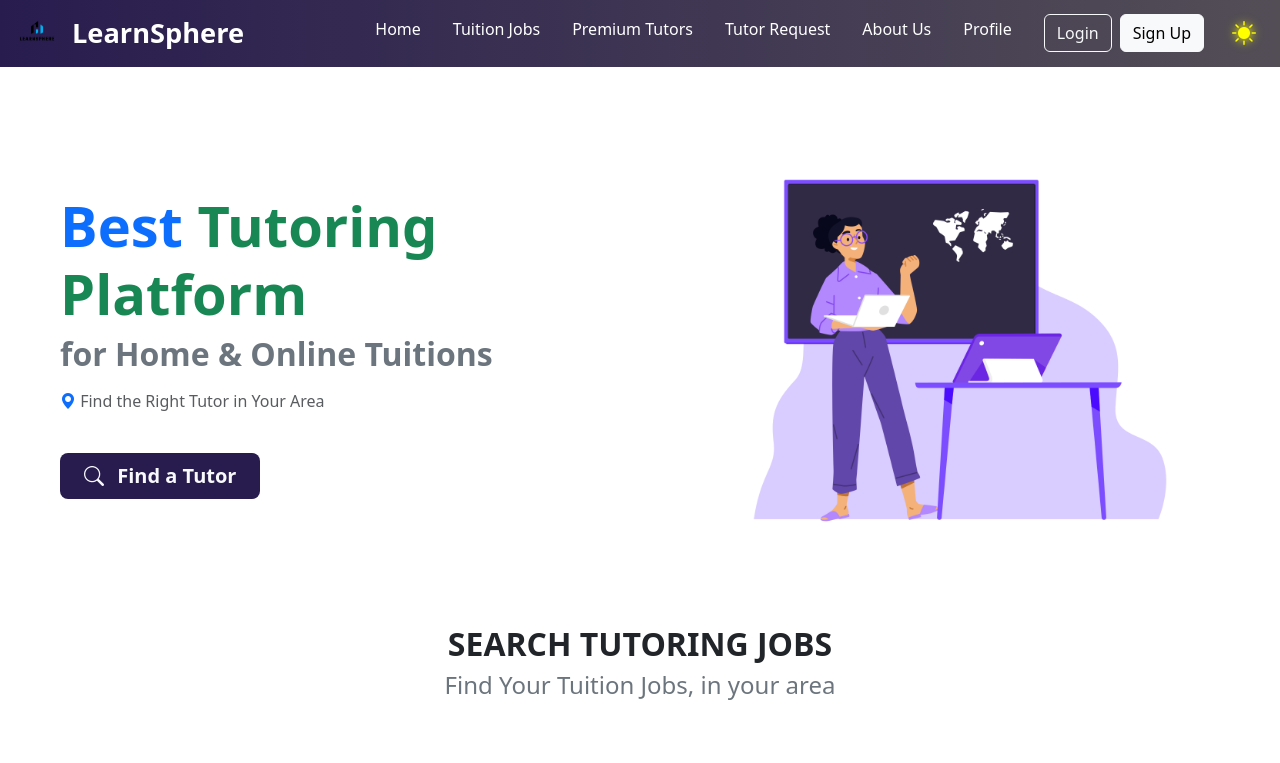
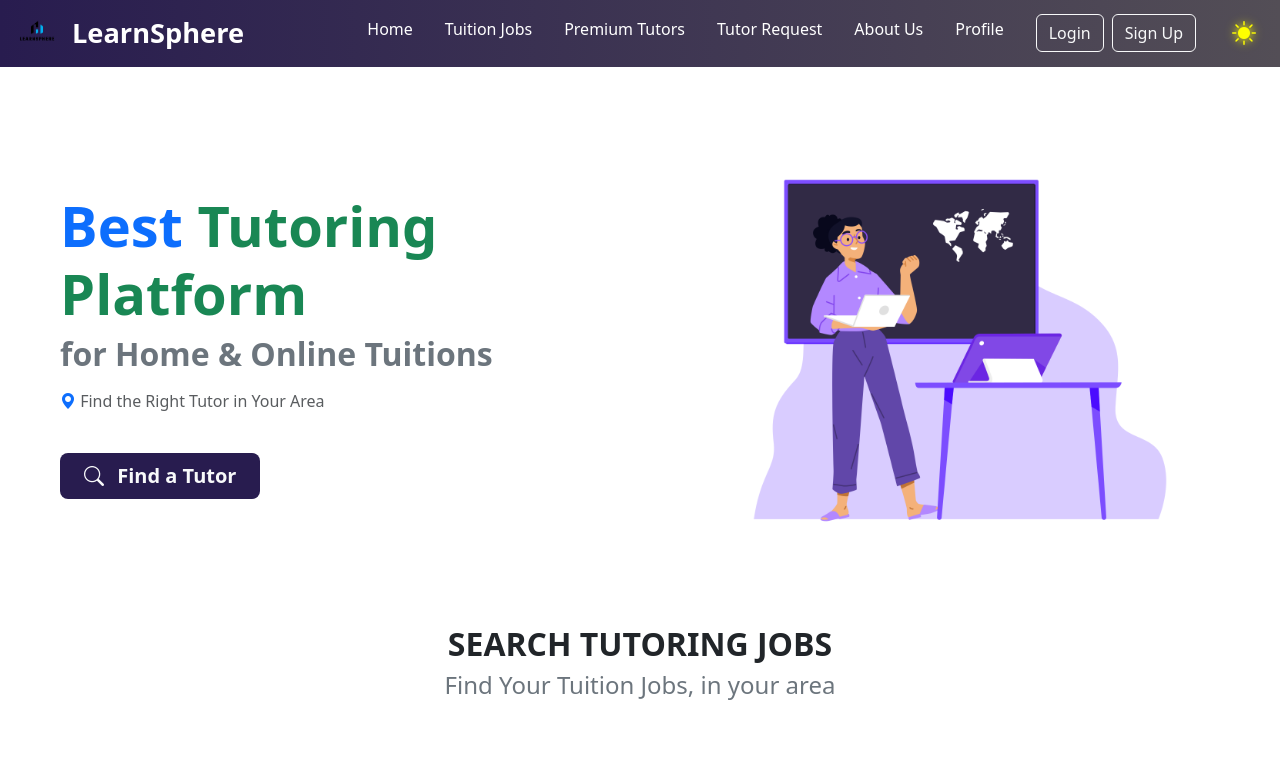
Before and after one commit to amaterasu0001/LearnSphere, a React (Vite) app: page / in a window 1280 px wide. Shown: the top 763 px of the page. Built offline with nearby package versions, Linux system fonts and the light colour scheme.

Commit message:
Navbar updated

```diff
--- a/src/components/Navbar.jsx
+++ b/src/components/Navbar.jsx
@@ -115,7 +115,7 @@ const Navbar = () => {
               <Link to='/login' className='btn btn-outline-light me-2'>
                 Login
               </Link>
-              <Link to='/signup' className='btn btn-light'>
+              <Link to='/signup' className='btn custom-hover btn-outline-light me-2'>
                 Sign Up
               </Link>
             </div>
```
